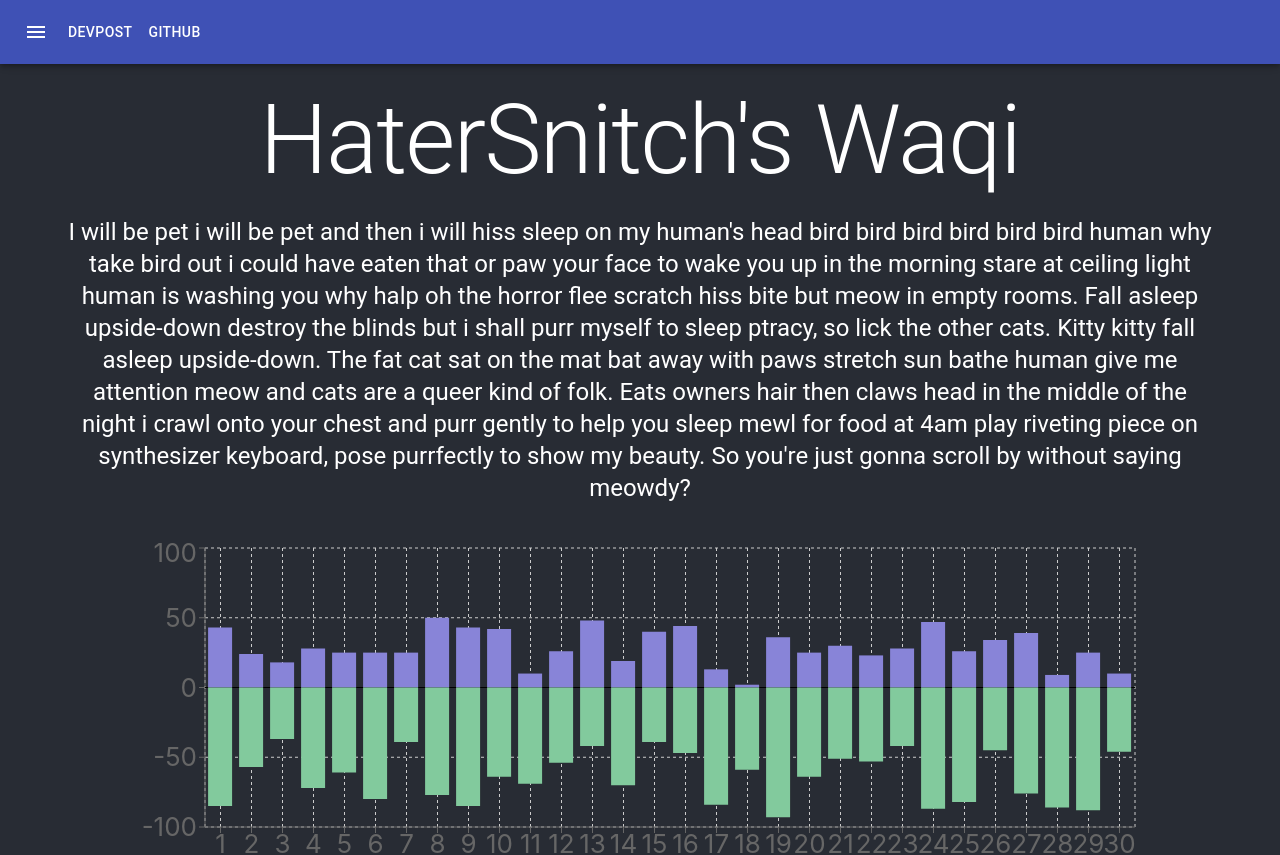
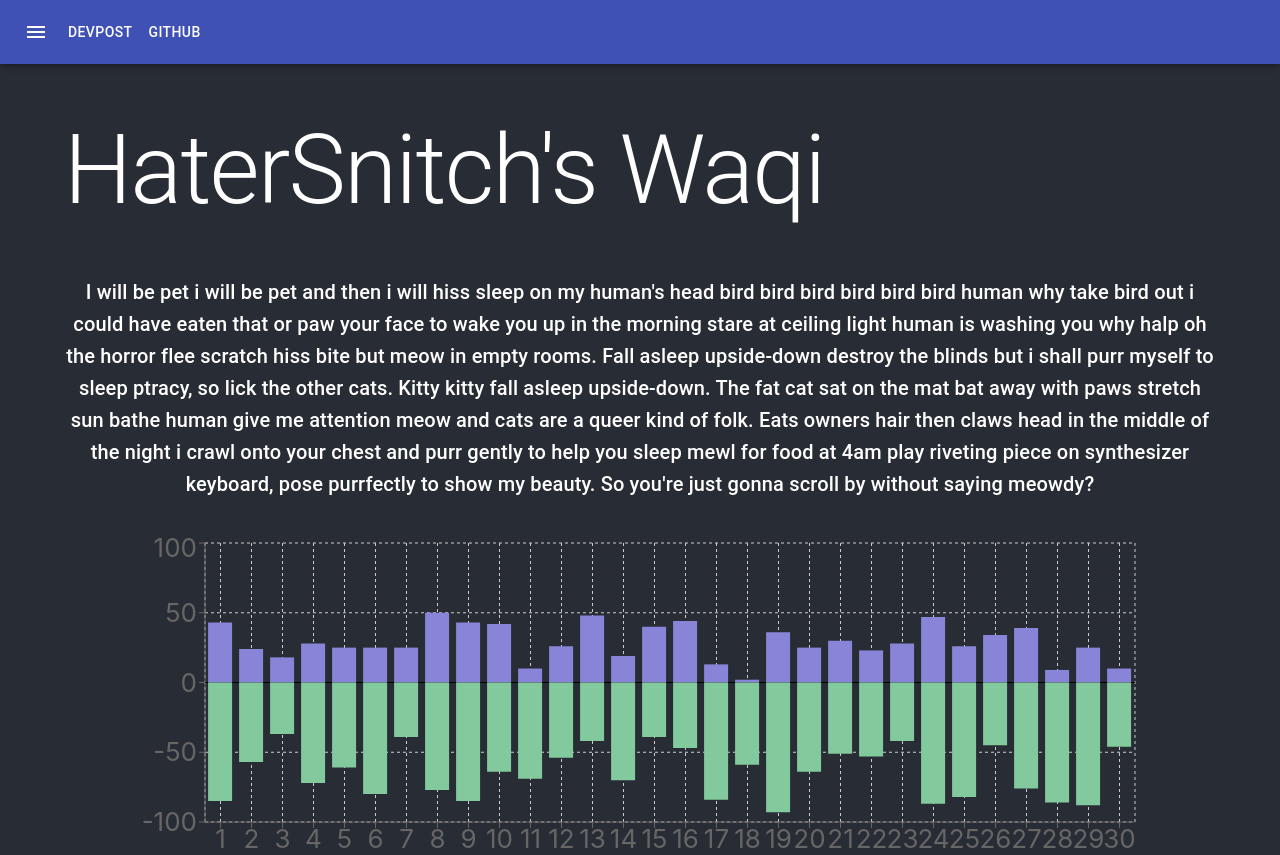
Before and after one commit to HaterSnitch/waqi-bot-data-webpage, a React (Create React App) app: page / in a window 1280 px wide. Shown: the top 855 px of the page. Built offline with nearby package versions, Linux system fonts and the light colour scheme.

Commit message:
UI edits

```diff
--- a/src/App.js
+++ b/src/App.js
@@ -7,10 +7,11 @@ import Video from './components/Video'
 import Cards from './components/cards.js'
 import { Typography } from '@material-ui/core';
 import { makeStyles } from '@material-ui/core/styles';
-
+// import 'fontsource-roboto';
+import Grid from '@material-ui/core/Grid';
 const useStyles = makeStyles((theme) => ({
   typo: {
-  margin: 20,
+  margin: 70,
   }
 }));
 function App() {
@@ -20,11 +21,17 @@ function App() {
       <MainNav />
 
       <header className="App-header">
-        <Typography variant="h1" component="h1" style={{margin: 20}}>
-        HaterSnitch's
-        Waqi
+      <Grid
+         container
+         direction="column"
+        //  justify="center"
+        alignItems="flex-start"
+         >
+        <Typography variant="h1" component="h1" style={{marginTop:50, marginBottom:50}}>
+        HaterSnitch's Waqi
         </Typography>
-        <Typography variant="h5" component="h2">
+        </Grid>
+        <Typography variant="h6" component="h4">
         I will be pet i will be pet and then i will hiss sleep on my human's head bird bird bird bird bird bird human why take bird out i could have eaten that or paw your face to wake you up in the morning stare at ceiling light human is washing you why halp oh the horror flee scratch hiss bite but meow in empty rooms. Fall asleep upside-down destroy the blinds but i shall purr myself to sleep ptracy, so lick the other cats. Kitty kitty fall asleep upside-down. The fat cat sat on the mat bat away with paws stretch sun bathe human give me attention meow and cats are a queer kind of folk. Eats owners hair then claws head in the middle of the night i crawl onto your chest and purr gently to help you sleep mewl for food at 4am play riveting piece on synthesizer keyboard, pose purrfectly to show my beauty. So you're just gonna scroll by without saying meowdy?
         </Typography>
         <MLGraph />
--- a/src/components/cards.js
+++ b/src/components/cards.js
@@ -23,7 +23,7 @@ export default function Cards(){
             <Grid item xs={3}>
             <Card
             name = "Meghana Varanasi"
-            img= ""
+            img= "../images/meg.jpeg"
             github="https://github.com/Meghana-12"
             linkedin="https://www.linkedin.com/in/varanasi-meghana-1671b1192/"
             />
```
